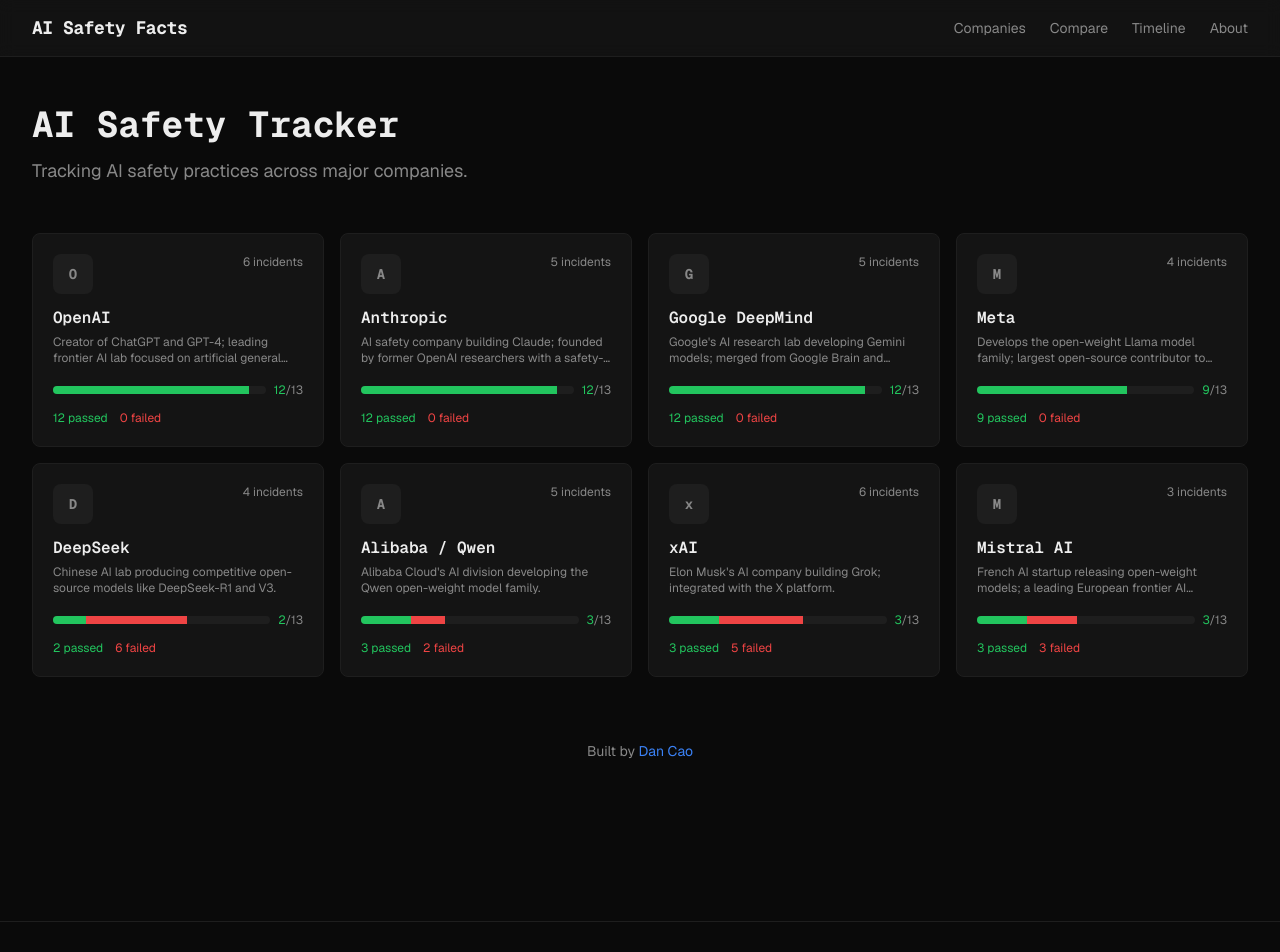
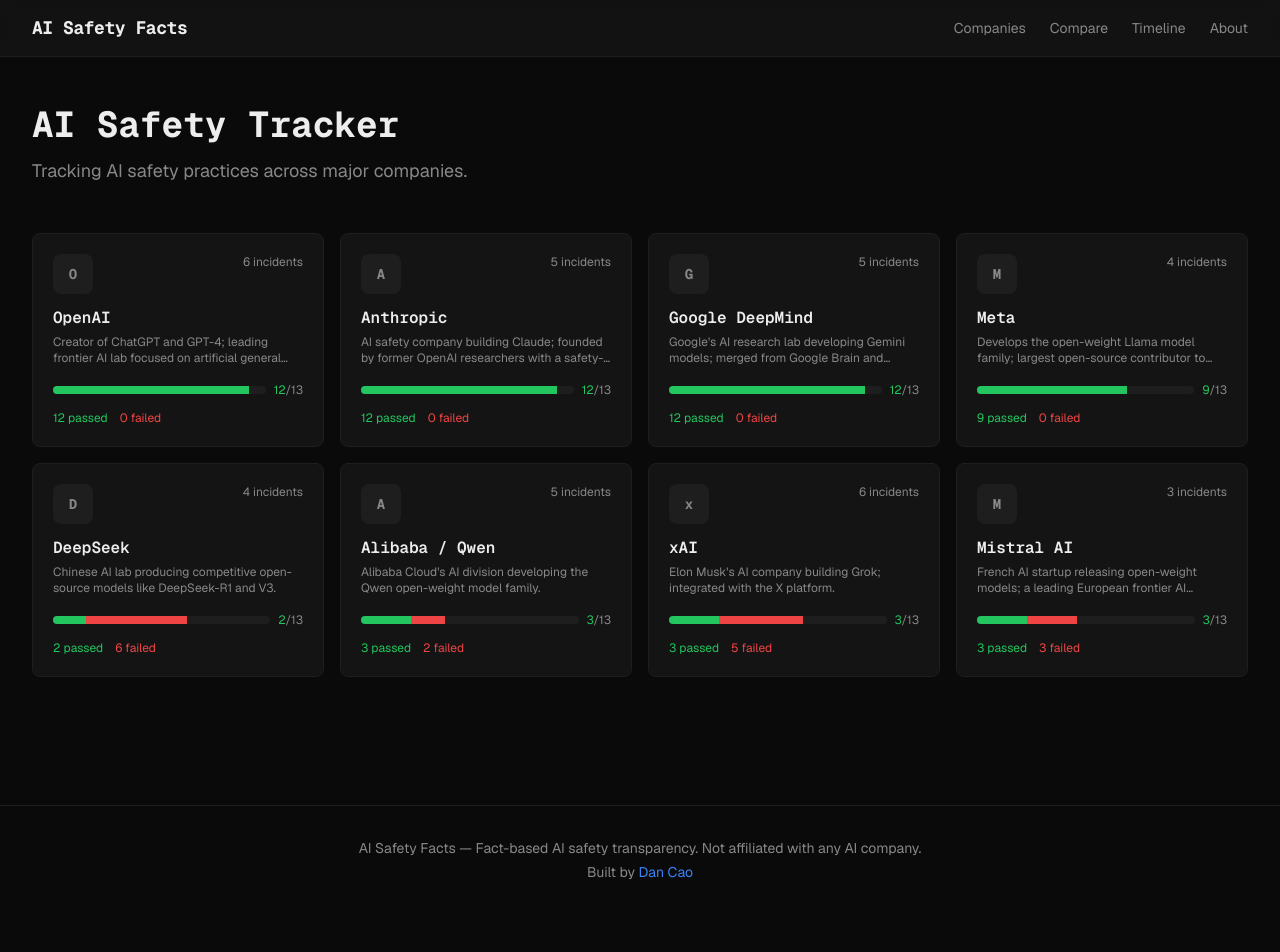
Before and after one commit to redfieldcd/aisafetyfacts, a Next.js app: page / in a window 1280 px wide. Shown: the top 952 px of the page. After the commit the page ends 914 px from the top, so only its background shows below. Built offline with nearby package versions, Linux system fonts and the light colour scheme.

Commit message:
Move 'Built by Dan Cao' to global footer

```diff
--- a/src/app/layout.tsx
+++ b/src/app/layout.tsx
@@ -67,9 +67,19 @@
 function Footer() {
   return (
     <footer className="border-t border-card-border mt-20 py-8">
-      <div className="max-w-7xl mx-auto px-4 sm:px-6 lg:px-8 text-center text-muted text-sm">
-        AI Safety Facts — Fact-based AI safety transparency. Not affiliated with
-        any AI company.
+      <div className="max-w-7xl mx-auto px-4 sm:px-6 lg:px-8 text-center text-muted text-sm space-y-1">
+        <p>AI Safety Facts — Fact-based AI safety transparency. Not affiliated with any AI company.</p>
+        <p>
+          Built by{" "}
+          <a
+            href="https://redfieldcd.github.io/dancao/about.html"
+            target="_blank"
+            rel="noopener noreferrer"
+            className="text-accent hover:underline"
+          >
+            Dan Cao
+          </a>
+        </p>
       </div>
     </footer>
   );
--- a/src/app/page.tsx
+++ b/src/app/page.tsx
@@ -82,20 +82,6 @@
         })}
       </div>
 
-      {/* Footer */}
-      <div className="mt-16 mb-8 text-center text-sm text-muted">
-        <p>
-          Built by{" "}
-          <a
-            href="https://redfieldcd.github.io/dancao/about.html"
-            target="_blank"
-            rel="noopener noreferrer"
-            className="text-accent hover:underline"
-          >
-            Dan Cao
-          </a>
-        </p>
-      </div>
     </div>
   );
 }
```
